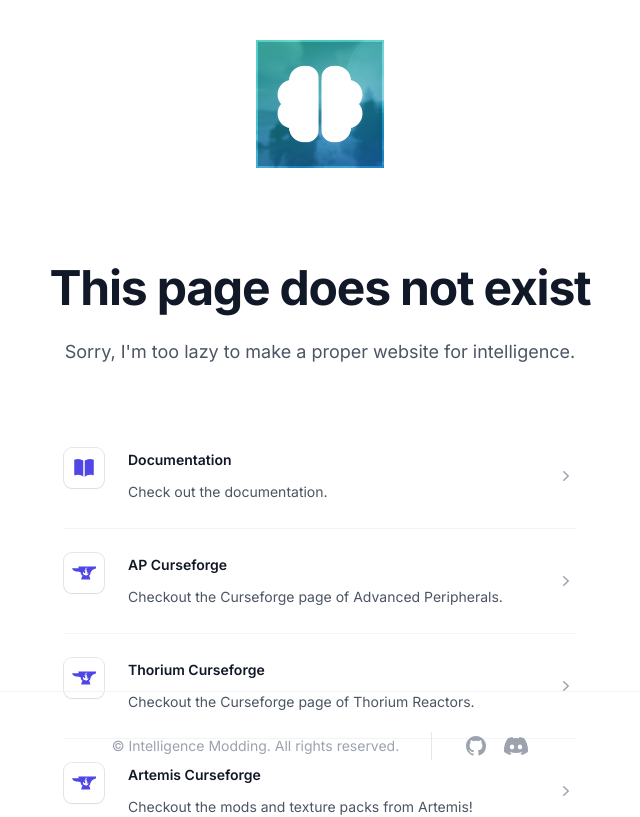
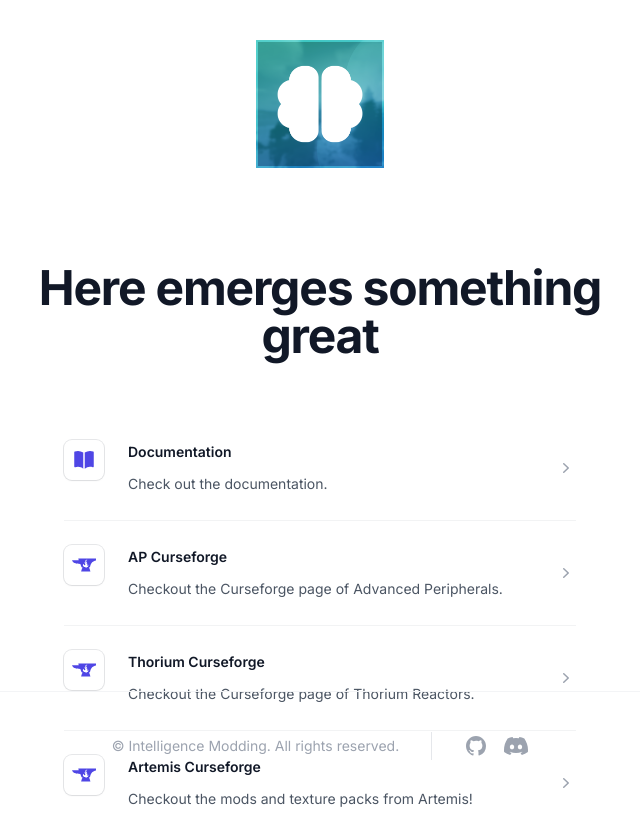
Before and after one commit to IntelligenceModding/Intelligence-Homepage, a Next.js app: page / in a window 1280 px wide. Shown: the top 817 px of the page, without its empty margins (320-960 px from the left). Built offline with nearby package versions, Linux system fonts and the light colour scheme.

Commit message:
Some minor changes

```diff
--- a/app/page.tsx
+++ b/app/page.tsx
@@ -93,11 +93,10 @@
                     alt="Logo"
                 />
                 <div className="mx-auto mt-20 max-w-2xl text-center sm:mt-24">
-                    <h1 className="mt-4 text-3xl font-bold tracking-tight text-gray-900 sm:text-5xl">This page does
-                        not exist</h1>
-                    <p className="mt-4 text-base leading-7 text-gray-600 sm:mt-6 sm:text-lg sm:leading-8">
-                        {/* eslint-disable-next-line react/no-unescaped-entities */}
-                        Sorry, I'm too lazy to make a proper website for intelligence.
+                    <h1 className="mt-4 text-3xl font-bold tracking-tight text-gray-900 sm:text-5xl">Here emerges something great</h1>
+            <p className="mt-4 text-base leading-7 text-gray-600 sm:mt-6 sm:text-lg sm:leading-8">
+              {/* eslint-disable-next-line react/no-unescaped-entities */}
+
                     </p>
                 </div>
                 <div className="mx-auto mt-16 flow-root max-w-lg sm:mt-20">
```
Also changed, not shown: 1 other file (tests, documents, lock files or other folders).
